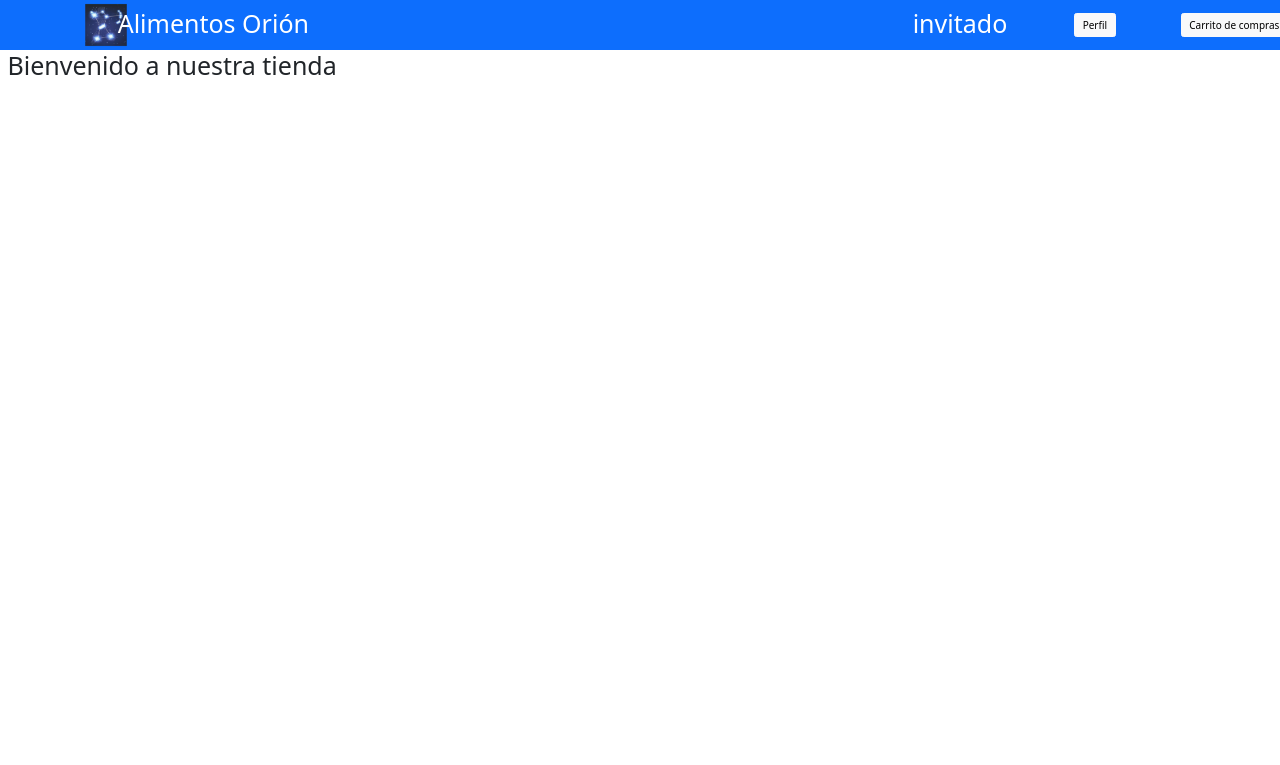
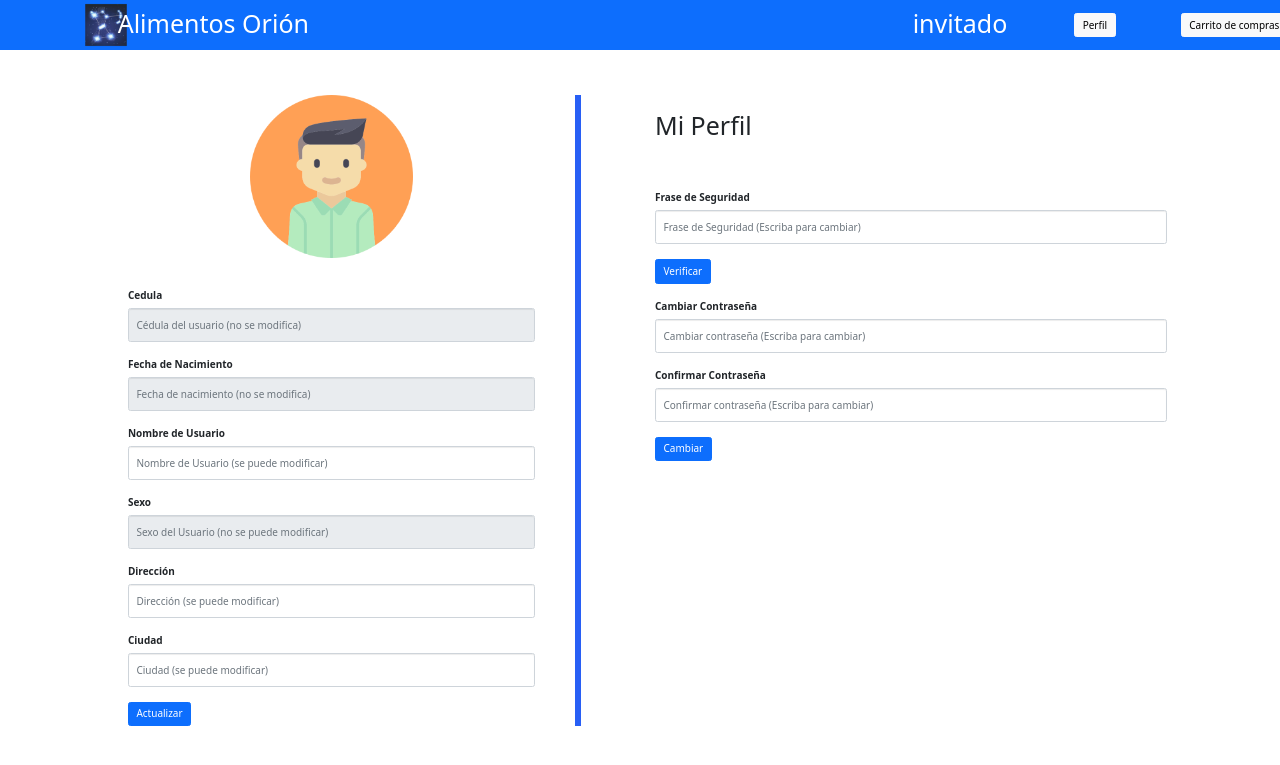
Before and after one commit to J4ngel/H4ckaton_2021, a Flask app: page /usuario in a window 1280 px wide. Shown: the top 765 px of the page. Run offline with Flask 2, Linux system fonts and the light colour scheme; some libraries are stand-ins or nearby versions.

Commit message:
Vista del usuario externo agregada, vista de recuperar contraseña

```diff
--- a/templates/login.html
+++ b/templates/login.html
@@ -1,6 +1,6 @@
 {%  extends "constantes.html" %}
 
-{% block title %}Login{% endblock %}
+{% block title %}Usuario Externo{% endblock %}
 
 {% block espacios %}
 <br><br><br>
--- a/templates/usuarioExterno.html
+++ b/templates/usuarioExterno.html
@@ -1,7 +1,87 @@
 {%  extends "constantes.html" %}
 
-{% block title %}usuario externo{% endblock %}
+{% block title %}Usuario Externo{% endblock %}
+
+{% block espacios %}
+<br><br><br>
+{% endblock %}
 
 {% block desarrollo %}
-<h1>Bienvenido a nuestra tienda</h1>
+    <div class="col"></div>
+
+    <div class="row d-flex justify-content-center">
+        <div class="col-1">
+        </div>
+        <div class="col-4 ">
+            <div class="imagen d-flex justify-content-center">
+            <img src="{{url_for('static',filename='img/user.png')}}"  alt="User" width="40%">
+            </div>
+            <br>
+            <br>
+            <label for="id_field" class="form-label">Cedula</label>
+            <input type="text" readonly class="form-control" placeholder="Cédula del usuario (no se modifica)" id="id_field">
+            <br>
+            <label for="id_field" class="form-label">Fecha de Nacimiento</label>
+            <input type="text" readonly class="form-control" placeholder="Fecha de nacimiento (no se modifica)" id="id_field">
+            <br>
+            <label for="id_field" class="form-label">Nombre de Usuario</label>
+            <input type="text" class="form-control" placeholder="Nombre de Usuario (se puede modificar)" id="id_field">
+            <br>
+            <label for="id_field" class="form-label">Sexo</label>
+            <input type="text" readonly class="form-control" placeholder="Sexo del Usuario (no se puede modificar)" id="id_field"><br>
+            <label for="id_field" class="form-label">Dirección</label>
+            <input type="text" class="form-control" placeholder="Dirección (se puede modificar)" id="id_field"><br>
+            <label for="id_field" class="form-label">Ciudad</label>
+            <input type="text" class="form-control" placeholder="Ciudad (se puede modificar)" id="id_field">
+            <br>
+            <button type="button" class="btn btn-primary" id="btn-actualizar">Actualizar</button>
+        </div>
+
+        <div class="col-1 align-items-right">
+            <style>
+                .vl {
+                    border-left: 6px solid rgb(40, 95, 245);
+                    position: relative;
+                    left: 25px;
+                    height: 100%;
+                }
+            </style>
+            <div class="vl"></div>
+        </div>
+
+        <div class="col-5 text-left">
+
+            <br>
+            <h1>Mi Perfil</h1>
+            <br>
+            <br>
+            <br>
+            <label for="id_frase" class="form-label">Frase de Seguridad</label>
+            <input type="text" class="form-control" placeholder="Frase de Seguridad (Escriba para cambiar)" id="id_frase">
+            <br>
+            <button type="button" class="btn btn-primary" id="btn-frase">Verificar</button>
+            <br>
+            <br>
+            <label for="id_cambiar" class="form-label">Cambiar Contraseña</label>
+            <input type="text" class="form-control" placeholder="Cambiar contraseña (Escriba para cambiar)" id="id_cambiar">
+            <br>
+            <label for="id_cambiar" class="form-label">Confirmar Contraseña</label>
+            <input type="text" class="form-control" placeholder="Confirmar contraseña (Escriba para cambiar)" id="id_cambiar">
+            <br>
+            <button type="button" class="btn btn-primary" id="btn-cambiar">Cambiar</button>
+
+        </div>
+
+        <div class="col-1">
+        </div>
+
+        <!-- <div class="col-3 text-right">
+            <button type="button" class="btn btn-primary" id="btn-carro">Carrito</button>
+            <button type="button" class="btn btn-primary" id="btn-">Wish List</button>
+            <button type="button" class="btn btn-primary" id="btn-actualizar">Logout</button>
+        </div> -->
+    </div>
+
+
+    <div class="col"></div>
 {% endblock %}
```
Also changed, not shown: templates/recuperar.html (+33 -3 lines), static/img/apple_gear.png (added).
